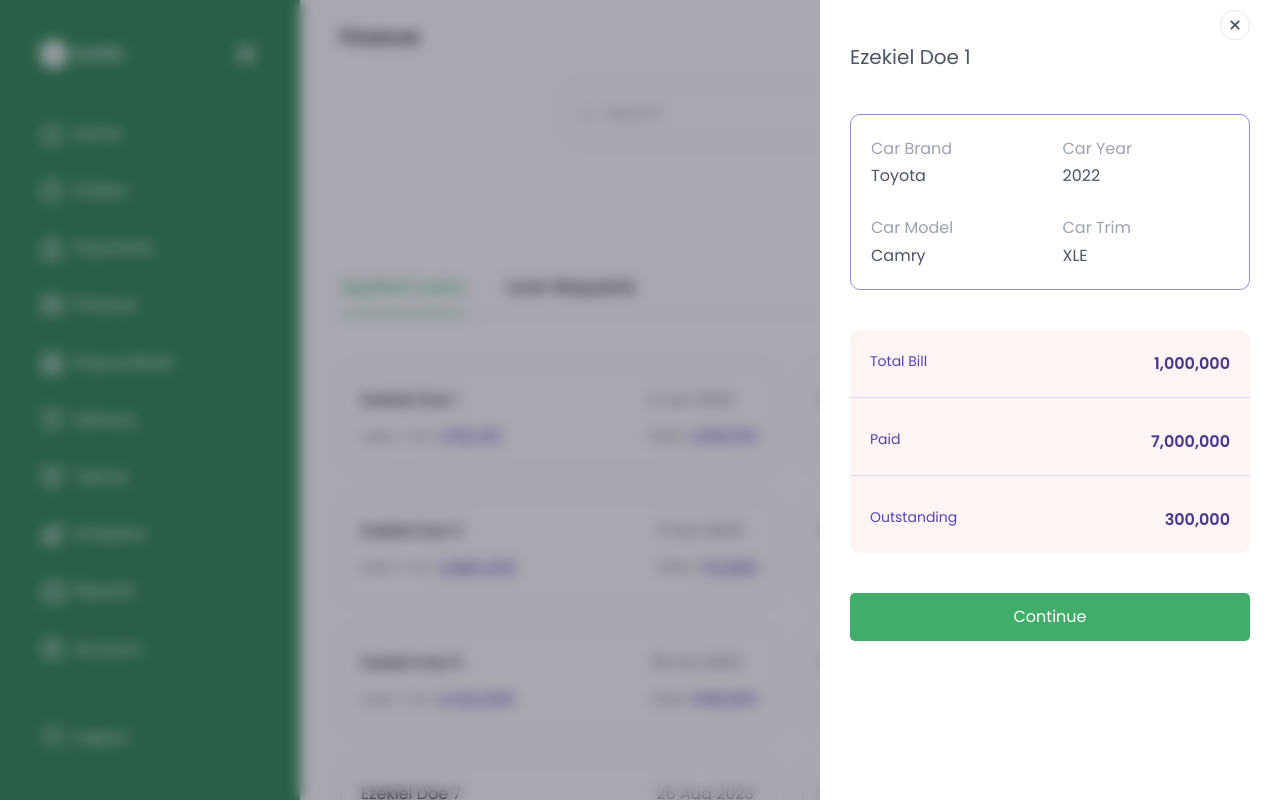
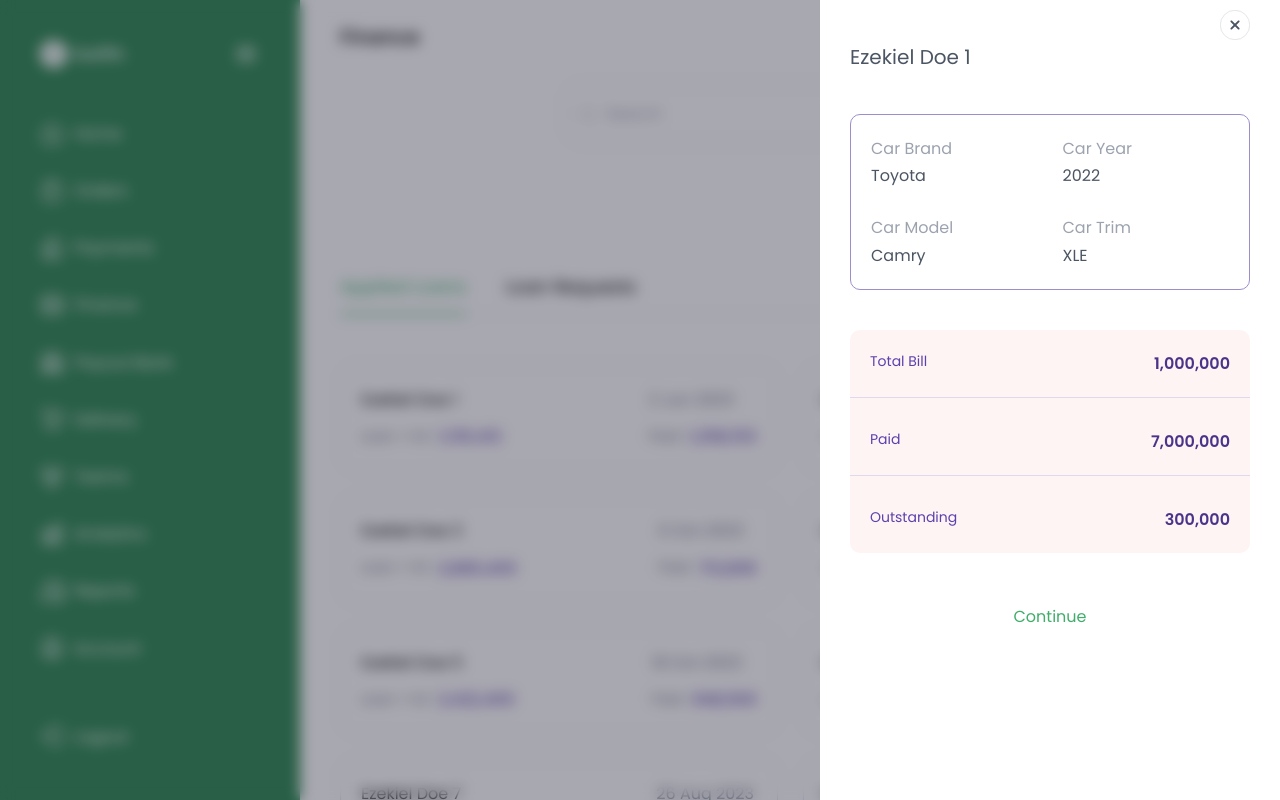
Before and after one commit to projects-for-clients/swifth, a React (Vite) app: page /dashboard/finance in a window 1280 px wide. Both pictures are taken after a click on the element 558 px from the left and 418 px from the top of the page. Built offline with nearby package versions, Linux system fonts and the light colour scheme.

Commit message:
working on finance

```diff
--- a/src/pages/Finance.tsx
+++ b/src/pages/Finance.tsx
@@ -203,7 +203,7 @@ function Finance() {
                 <button
                   className="flex w-full items-center"
                 >
-                  <span className="bg-color-primary rounded-lg text-white w-full py-4">
+                  <span className="border-color-primary text-color-primary rounded-lg w-full py-4">
                     Continue
                   </span>
                 </button>
```
